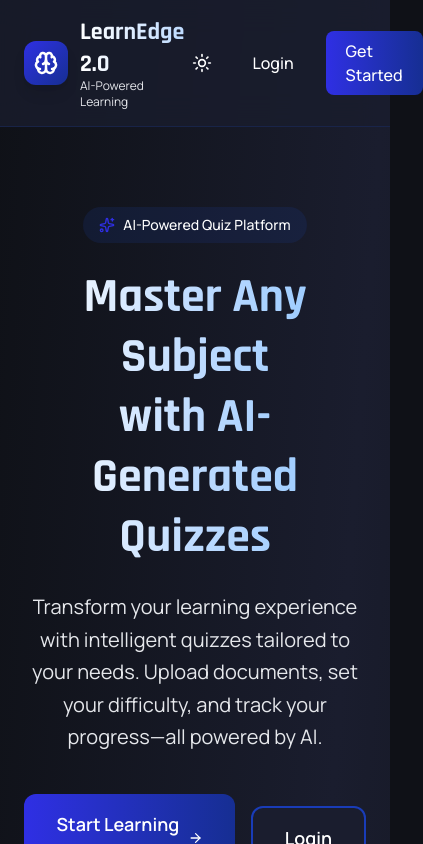
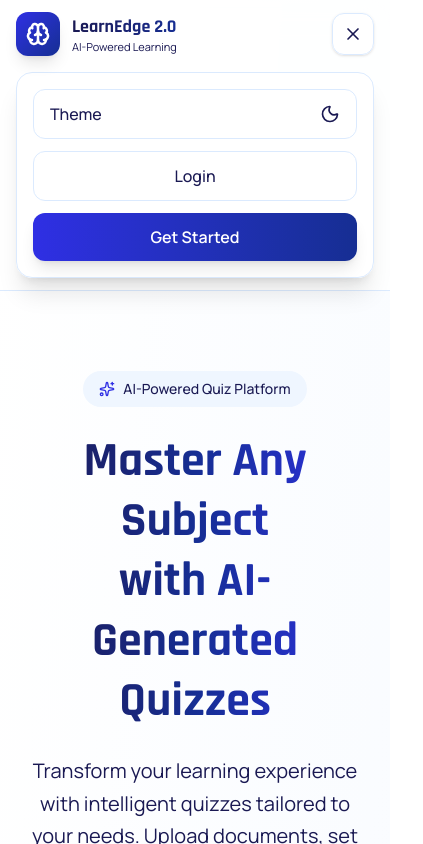
Before and after one commit to Le-Cerveau-p/LearnEdge-2.0-frontend-, a React (Vite) app: page / in a window 390 px wide. Both pictures are taken after a click on the button "Toggle navigation menu". Shown: the top 844 px of the page, 423 px wide, since content can reach past the window. Built offline with nearby package versions, Linux system fonts and the light colour scheme; no server answers.

Commit message:
mobile navbar optimization

```diff
--- a/src/layouts/RootLayout.tsx
+++ b/src/layouts/RootLayout.tsx
@@ -1,6 +1,6 @@
 import { Outlet, Link, useLocation, Navigate } from "react-router-dom";
-import { Brain, Home, Plus, History, LogOut, Moon, Sun, User } from "lucide-react";
-import { useState } from "react";
+import { Brain, Home, Plus, History, LogOut, Moon, Sun, User, Menu, X } from "lucide-react";
+import { useEffect, useState } from "react";
 import { useAuth } from "../context/AuthContext";
 import { useTheme } from "../context/ThemeContext";
 import LogoutModal from "../components/LogoutModal";
@@ -10,6 +10,11 @@ export default function RootLayout() {
   const { user, isAuthenticated } = useAuth();
   const { theme, toggleTheme } = useTheme();
   const [showLogoutModal, setShowLogoutModal] = useState(false);
+  const [mobileMenuOpen, setMobileMenuOpen] = useState(false);
+
+  useEffect(() => {
+    setMobileMenuOpen(false);
+  }, [location.pathname]);
 
   if (!isAuthenticated) {
     return <Navigate to="/" replace />;
@@ -25,21 +30,21 @@ export default function RootLayout() {
     <div className="min-h-screen bg-gradient-to-br from-white via-blue-50/30 to-indigo-50/40 dark:from-[#0F1117] dark:via-[#1A1D2E] dark:to-[#0F1117]">
       {/* Navigation */}
       <nav className="bg-white/80 dark:bg-[#1A1D2E]/80 backdrop-blur-lg border-b border-blue-100 dark:border-blue-900/30 sticky top-0 z-50">
-        <div className="max-w-7xl mx-auto px-6 py-4">
-          <div className="flex items-center justify-between">
+        <div className="max-w-7xl mx-auto px-4 sm:px-6 py-3 sm:py-4">
+          <div className="flex items-center justify-between gap-3">
             <Link to="/app" className="flex items-center gap-3 group">
               <div className="bg-gradient-to-br from-[#2F2FE4] to-[#162E93] p-2.5 rounded-xl shadow-lg group-hover:shadow-xl transition-all duration-300 group-hover:scale-105">
                 <Brain className="w-6 h-6 text-white" strokeWidth={2.5} />
               </div>
               <div>
-                <h1 className="text-2xl font-bold bg-gradient-to-r from-[#1A1953] to-[#162E93] dark:from-white dark:to-blue-200 bg-clip-text text-transparent">
+                <h1 className="text-lg sm:text-2xl font-bold bg-gradient-to-r from-[#1A1953] to-[#162E93] dark:from-white dark:to-blue-200 bg-clip-text text-transparent">
                   LearnEdge 2.0
                 </h1>
-                <p className="text-xs text-muted-foreground -mt-0.5">AI-Powered Learning</p>
+                <p className="text-[11px] sm:text-xs text-muted-foreground -mt-0.5">AI-Powered Learning</p>
               </div>
             </Link>
 
-            <div className="flex items-center gap-2">
+            <div className="hidden md:flex items-center gap-2">
               <Link
                 to="/app"
                 className={`flex items-center gap-2 px-4 py-2 rounded-lg transition-all duration-200 ${
@@ -101,7 +106,88 @@ export default function RootLayout() {
                 <span className="font-medium">Logout</span>
               </button>
             </div>
+
+            <button
+              type="button"
+              onClick={() => setMobileMenuOpen((value) => !value)}
+              className="inline-flex md:hidden items-center justify-center rounded-xl border border-blue-100 dark:border-blue-900/40 bg-white/90 dark:bg-[#1F2436] p-2.5 text-[#1A1953] dark:text-white shadow-sm"
+              aria-expanded={mobileMenuOpen}
+              aria-label="Toggle navigation menu"
+            >
+              {mobileMenuOpen ? <X className="h-5 w-5" /> : <Menu className="h-5 w-5" />}
+            </button>
           </div>
+
+          {mobileMenuOpen && (
+            <div className="mt-4 space-y-3 rounded-2xl border border-blue-100 bg-white/95 p-4 shadow-xl dark:border-blue-900/30 dark:bg-[#171A28]/95 md:hidden">
+              <Link
+                to="/app"
+                className={`flex items-center gap-3 rounded-xl px-4 py-3 transition-all duration-200 ${
+                  isActive("/app")
+                    ? "bg-[#2F2FE4] text-white shadow-md"
+                    : "text-[#1A1953] dark:text-white hover:bg-blue-50 dark:hover:bg-blue-900/20"
+                }`}
+              >
+                <Home className="h-4 w-4" />
+                <span className="font-medium">Home</span>
+              </Link>
+
+              <Link
+                to="/app/create"
+                className={`flex items-center gap-3 rounded-xl px-4 py-3 transition-all duration-200 ${
+                  isActive("/app/create")
+                    ? "bg-[#2F2FE4] text-white shadow-md"
+                    : "text-[#1A1953] dark:text-white hover:bg-blue-50 dark:hover:bg-blue-900/20"
+                }`}
+              >
+                <Plus className="h-4 w-4" />
+                <span className="font-medium">Create Quiz</span>
+              </Link>
+
+              <Link
+                to="/app/history"
+                className={`flex items-center gap-3 rounded-xl px-4 py-3 transition-all duration-200 ${
+                  isActive("/app/history")
+                    ? "bg-[#2F2FE4] text-white shadow-md"
+                    : "text-[#1A1953] dark:text-white hover:bg-blue-50 dark:hover:bg-blue-900/20"
+                }`}
+              >
+                <History className="h-4 w-4" />
+                <span className="font-medium">History</span>
+              </Link>
+
+              <div className="flex items-center justify-between rounded-xl border border-blue-100 px-4 py-3 dark:border-blue-900/30">
+                <div className="flex items-center gap-3">
+                  <div className="flex h-9 w-9 items-center justify-center rounded-full bg-gradient-to-br from-[#2F2FE4] to-[#162E93]">
+                    <User className="h-4 w-4 text-white" />
+                  </div>
+                  <div>
+                    <p className="text-sm font-medium text-[#1A1953] dark:text-white">{user?.name}</p>
+                    <p className="text-xs text-muted-foreground">Signed in</p>
+                  </div>
+                </div>
+
+                <button
+                  onClick={toggleTheme}
+                  className="rounded-lg p-2 text-[#1A1953] dark:text-white"
+                  title={theme === "dark" ? "Switch to light mode" : "Switch to dark mode"}
+                >
+                  {theme === "dark" ? <Sun className="h-5 w-5" /> : <Moon className="h-5 w-5" />}
+                </button>
+              </div>
+
+              <button
+                onClick={() => {
+                  setMobileMenuOpen(false);
+                  setShowLogoutModal(true);
+                }}
+                className="flex w-full items-center justify-center gap-2 rounded-xl border border-red-200 bg-red-50 px-4 py-3 font-medium text-red-700 transition-colors hover:bg-red-100 dark:border-red-900/30 dark:bg-red-900/20 dark:text-red-300 dark:hover:bg-red-900/30"
+              >
+                <LogOut className="h-4 w-4" />
+                Logout
+              </button>
+            </div>
+          )}
         </div>
       </nav>
 
--- a/src/pages/Landing.tsx
+++ b/src/pages/Landing.tsx
@@ -1,5 +1,6 @@
+import { useState } from "react";
 import { Link, Navigate } from "react-router-dom";
-import { Brain, Sparkles, Target, TrendingUp, Trophy, CheckCircle, ArrowRight, Zap, Shield, Moon, Sun } from "lucide-react";
+import { Brain, Sparkles, Target, TrendingUp, Trophy, CheckCircle, ArrowRight, Zap, Shield, Moon, Sun, Menu, X } from "lucide-react";
 import { motion } from "motion/react";
 import { useAuth } from "../context/AuthContext";
 import { useTheme } from "../context/ThemeContext";
@@ -7,6 +8,7 @@ import { useTheme } from "../context/ThemeContext";
 export default function Landing() {
   const { isAuthenticated } = useAuth();
   const { theme, toggleTheme } = useTheme();
+  const [mobileMenuOpen, setMobileMenuOpen] = useState(false);
 
   if (isAuthenticated) {
     return <Navigate to="/app" replace />;
@@ -58,21 +60,21 @@ export default function Landing() {
     <div className="min-h-screen bg-gradient-to-br from-white via-blue-50/30 to-indigo-50/40 dark:from-[#0F1117] dark:via-[#1A1D2E] dark:to-[#0F1117]">
       {/* Navigation */}
       <nav className="bg-white/80 dark:bg-[#1A1D2E]/80 backdrop-blur-lg border-b border-blue-100 dark:border-blue-900/30 sticky top-0 z-50">
-        <div className="max-w-7xl mx-auto px-6 py-4">
-          <div className="flex items-center justify-between">
+        <div className="max-w-7xl mx-auto px-4 sm:px-6 py-3 sm:py-4">
+          <div className="flex items-center justify-between gap-3">
             <div className="flex items-center gap-3">
               <div className="bg-gradient-to-br from-[#2F2FE4] to-[#162E93] p-2.5 rounded-xl shadow-lg">
                 <Brain className="w-6 h-6 text-white" strokeWidth={2.5} />
               </div>
               <div>
-                <h1 className="text-2xl font-bold bg-gradient-to-r from-[#1A1953] to-[#162E93] dark:from-white dark:to-blue-200 bg-clip-text text-transparent">
+                <h1 className="text-lg sm:text-2xl font-bold bg-gradient-to-r from-[#1A1953] to-[#162E93] dark:from-white dark:to-blue-200 bg-clip-text text-transparent">
                   LearnEdge 2.0
                 </h1>
-                <p className="text-xs text-muted-foreground -mt-0.5">AI-Powered Learning</p>
+                <p className="text-[11px] sm:text-xs text-muted-foreground -mt-0.5">AI-Powered Learning</p>
               </div>
             </div>
 
-            <div className="flex items-center gap-3">
+            <div className="hidden md:flex items-center gap-3">
               {/* Dark Mode Toggle */}
               <button
                 onClick={toggleTheme}
@@ -95,7 +97,46 @@ export default function Landing() {
                 Get Started
               </Link>
             </div>
+
+            <button
+              type="button"
+              onClick={() => setMobileMenuOpen((value) => !value)}
+              className="inline-flex md:hidden items-center justify-center rounded-xl border border-blue-100 dark:border-blue-900/40 bg-white/90 dark:bg-[#1F2436] p-2.5 text-[#1A1953] dark:text-white shadow-sm"
+              aria-expanded={mobileMenuOpen}
+              aria-label="Toggle navigation menu"
+            >
+              {mobileMenuOpen ? <X className="h-5 w-5" /> : <Menu className="h-5 w-5" />}
+            </button>
           </div>
+
+          {mobileMenuOpen && (
+            <div className="mt-4 space-y-3 rounded-2xl border border-blue-100 bg-white/95 p-4 shadow-xl dark:border-blue-900/30 dark:bg-[#171A28]/95 md:hidden">
+              <button
+                onClick={toggleTheme}
+                className="flex w-full items-center justify-between rounded-xl border border-blue-100 px-4 py-3 text-left text-[#1A1953] dark:border-blue-900/30 dark:text-white"
+                title={theme === "dark" ? "Switch to light mode" : "Switch to dark mode"}
+              >
+                <span className="font-medium">Theme</span>
+                {theme === "dark" ? <Sun className="h-5 w-5" /> : <Moon className="h-5 w-5" />}
+              </button>
+
+              <Link
+                to="/login"
+                onClick={() => setMobileMenuOpen(false)}
+                className="flex w-full items-center justify-center rounded-xl border border-blue-100 px-4 py-3 font-medium text-[#1A1953] transition-colors hover:bg-blue-50 dark:border-blue-900/30 dark:text-white dark:hover:bg-blue-900/20"
+              >
+                Login
+              </Link>
+
+              <Link
+                to="/signup"
+                onClick={() => setMobileMenuOpen(false)}
+                className="flex w-full items-center justify-center rounded-xl bg-gradient-to-r from-[#2F2FE4] to-[#162E93] px-4 py-3 font-semibold text-white shadow-lg"
+              >
+                Get Started
+              </Link>
+            </div>
+          )}
         </div>
       </nav>
 
```
